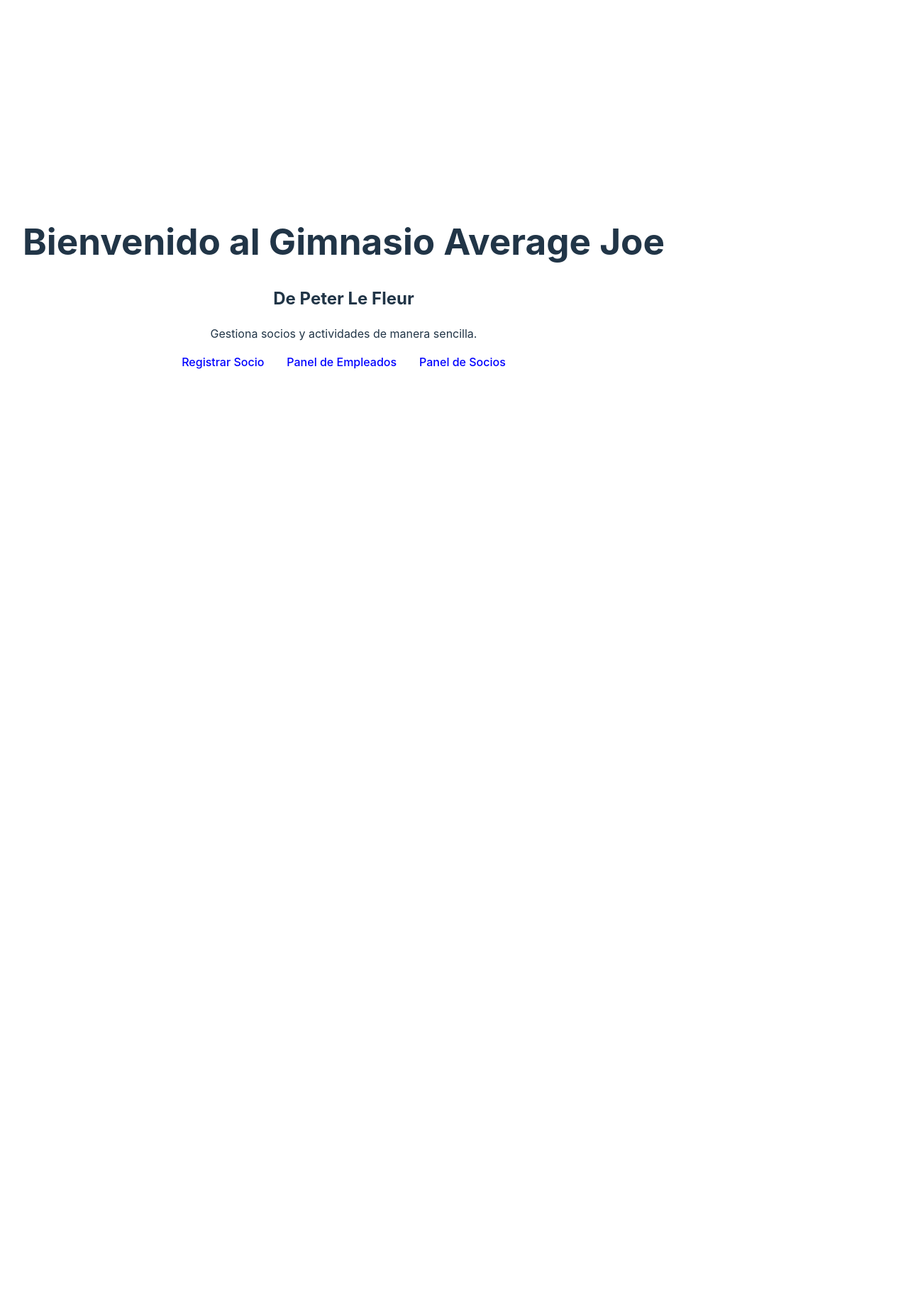
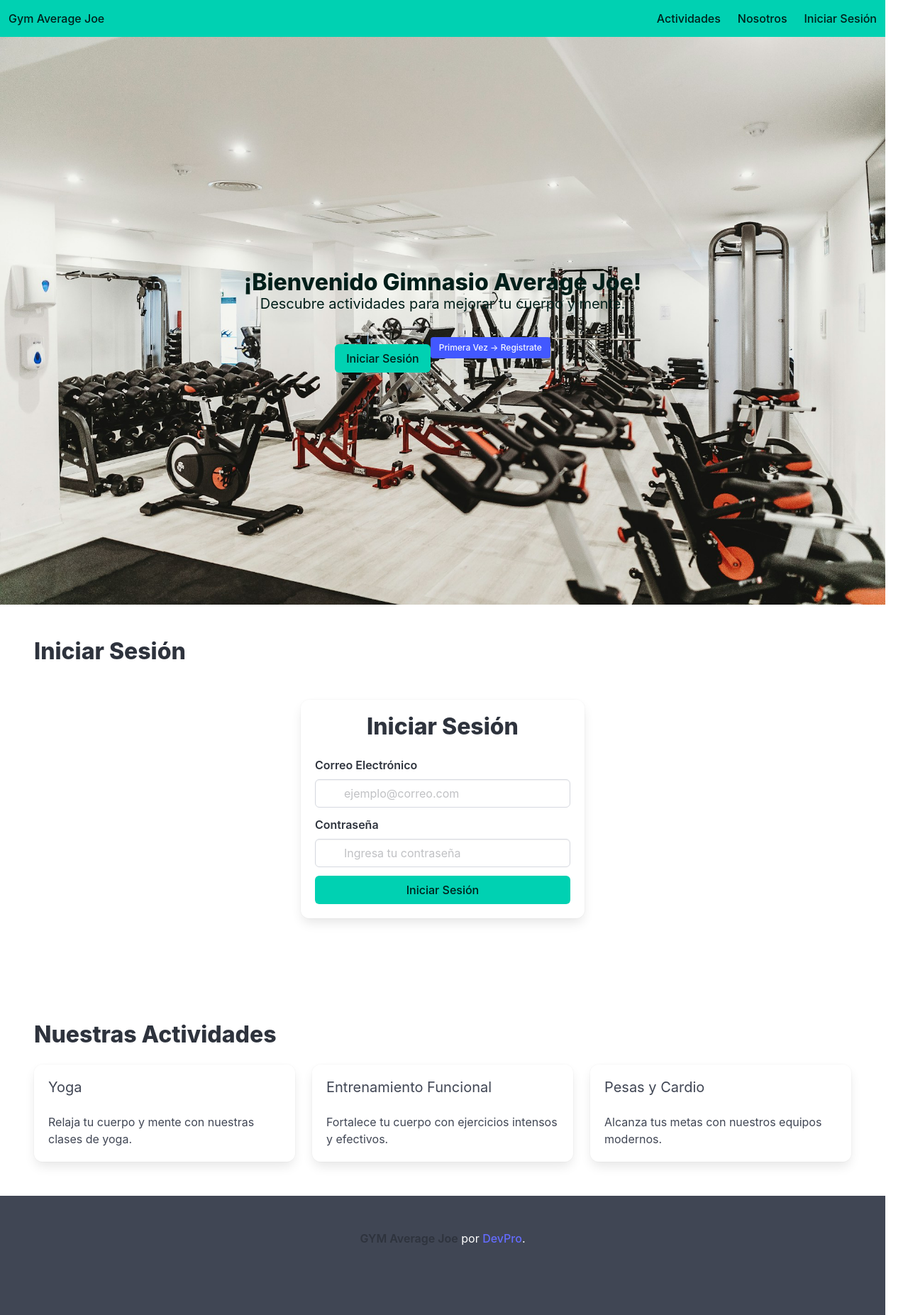
Before and after one commit to JaggoLAP/gym-front, a React (Vite) app: page / in a window 1280 px wide. Shown: the whole page at 71% size. Before the commit the page ends 800 px from the top, so only its background shows below. Built offline with nearby package versions, Linux system fonts and the light colour scheme.

Commit message:
actualizacion Home y Login

```diff
--- a/package.json
+++ b/package.json
@@ -10,6 +10,7 @@
     "preview": "vite preview"
   },
   "dependencies": {
+    "bulma": "^1.0.3",
     "react": "^18.3.1",
     "react-dom": "^18.3.1",
     "react-router-dom": "^7.1.2"
--- /dev/null
+++ b/src/components/Footer.jsx
@@ -0,0 +1,13 @@
+import 'react';
+
+const Footer = () => (
+  <footer className="footer has-background-grey-dark has-text-white">
+    <div className="content has-text-centered">
+      <p>
+        <strong>GYM Average Joe</strong> por <a href="#">DevPro</a>.
+      </p>
+    </div>
+  </footer>
+);
+
+export default Footer;
--- /dev/null
+++ b/src/components/LoginForm.jsx
@@ -0,0 +1,66 @@
+import  { useState } from 'react';
+
+const LoginForm = () => {
+  const [email, setEmail] = useState('');
+  const [password, setPassword] = useState('');
+
+  const handleSubmit = (e) => {
+    e.preventDefault();
+    console.log('Iniciando sesión con:', { email, password });
+    // Aquí puedes agregar la lógica para el manejo de inicio de sesión
+  };
+
+  return (
+    <div className="container is-fluid">
+      <div className="box" style={{ maxWidth: '400px', margin: '50px auto' }}>
+        <h1 className="title has-text-centered">Iniciar Sesión</h1>
+        <form onSubmit={handleSubmit}>
+          {/* Campo de email */}
+          <div className="field">
+            <label className="label">Correo Electrónico</label>
+            <div className="control has-icons-left">
+              <input
+                className="input"
+                type="email"
+                placeholder="ejemplo@correo.com"
+                value={email}
+                onChange={(e) => setEmail(e.target.value)}
+                required
+              />
+              <span className="icon is-small is-left">
+                <i className="fas fa-envelope"></i>
+              </span>
+            </div>
+          </div>
+
+          {/* Campo de contraseña */}
+          <div className="field">
+            <label className="label">Contraseña</label>
+            <div className="control has-icons-left">
+              <input
+                className="input"
+                type="password"
+                placeholder="Ingresa tu contraseña"
+                value={password}
+                onChange={(e) => setPassword(e.target.value)}
+                required
+              />
+              <span className="icon is-small is-left">
+                <i className="fas fa-lock"></i>
+              </span>
+            </div>
+          </div>
+
+          {/* Botón de inicio de sesión */}
+          <div className="field">
+            <button type="submit" className="button is-primary is-fullwidth">
+              Iniciar Sesión
+            </button>
+          </div>
+        </form>
+      </div>
+    </div>
+  );
+};
+
+export default LoginForm;
--- /dev/null
+++ b/src/components/Navbar.jsx
@@ -0,0 +1,20 @@
+import "react";
+
+const Navbar = () => (
+    <nav className="navbar is-primary" role="navigation" aria-label="main navigation">
+      <div className="navbar-brand">
+        <a className="navbar-item" href="/">
+            Gym Average Joe
+        </a>
+      </div>
+      <div className="navbar-menu">
+        <div className="navbar-end">
+          <a className="navbar-item" href="#activities">Actividades</a>
+          <a className="navbar-item" href="#about">Nosotros</a>
+          <a className="navbar-item" href="#login">Iniciar Sesión</a>
+        </div>
+      </div>
+    </nav>
+  );
+
+  export default Navbar;
--- a/src/main.jsx
+++ b/src/main.jsx
@@ -1,3 +1,4 @@
+import 'bulma/css/bulma.min.css';
 import React from 'react'
 import ReactDOM from 'react-dom/client'
 import './index.css'
--- a/src/pages/HomePage.jsx
+++ b/src/pages/HomePage.jsx
@@ -1,27 +1,102 @@
 import 'react';
-import { Link } from 'react-router-dom';
+import  { useState } from 'react';
+/*import { Link } from 'react-router-dom';*/
+import Navbar from '../components/navBar';
+import Footer from '../components/Footer';
+import gymBackground from '../assets/gym-background.jpg';
+import LoginForm from '../components/LoginForm';
 
-const HomePage = () => {
+function HomePage() {
+  const [isModalOpen, setIsModalOpen] = useState(false);
+
+  const toggleModal = () => {
+    setIsModalOpen(!isModalOpen);
+  };
   return (
-    <div style={{ textAlign: 'center', padding: '2rem' }}>
-      <h1>Bienvenido al Gimnasio Average Joe</h1>
-      <h2>De Peter Le Fleur</h2>
-      <p>Gestiona socios y actividades de manera sencilla.</p>
+    <div>
+      <Navbar />
+      <section
+        className="hero is-fullheight is-primary is-bold"
+        style={{
+          backgroundImage: `url(${gymBackground})`,
+          backgroundSize: 'cover',
+          backgroundPosition: 'center',
+        }}
+      >
+        <div className="hero-body">
+          <div className="container has-text-centered">
+            <h1 className="title">¡Bienvenido Gimnasio Average Joe!</h1>
+            <h2 className="subtitle">
+              Descubre actividades para mejorar tu cuerpo y mente.
+            </h2>
+            <a href="#login" className="button is-primary" style={{ marginTop: '20px' }}>
+              Iniciar Sesión
+            </a>
+            <a href="/register" className="button is-link is-small" style={{ marginTop: '10px' }}>
+              Primera Vez → Registrate
+            </a>
+          </div>
+        </div>
+      </section>
 
-      <div style={{ marginTop: '1rem' }}>
-        {/* Enlaces a otras páginas */}
-        <Link to="/register" style={{ margin: '0 1rem', textDecoration: 'none', color: 'blue' }}>
-          Registrar Socio
-        </Link>
-        <Link to="/employee-dashboard" style={{ margin: '0 1rem', textDecoration: 'none', color: 'blue' }}>
-          Panel de Empleados
-        </Link>
-        <Link to="/member-dashboard" style={{ margin: '0 1rem', textDecoration: 'none', color: 'blue' }}>
-          Panel de Socios
-        </Link>
-      </div>
+      <section id="login" className="section">
+        <div className="container">
+          <h2 className="title">Iniciar Sesión</h2>
+          <LoginForm />
+        </div>
+      </section>
+
+      <section className="section" id="activities">
+        <div className="container">
+          <h2 className="title">Nuestras Actividades</h2>
+          <div className="columns">
+            <div className="column">
+              <div className="box">
+                <h3 className="subtitle">Yoga</h3>
+                <p>Relaja tu cuerpo y mente con nuestras clases de yoga.</p>
+              </div>
+            </div>
+            <div className="column">
+              <div className="box">
+                <h3 className="subtitle">Entrenamiento Funcional</h3>
+                <p>Fortalece tu cuerpo con ejercicios intensos y efectivos.</p>
+              </div>
+            </div>
+            <div className="column">
+              <div className="box">
+                <h3 className="subtitle">Pesas y Cardio</h3>
+                <p>Alcanza tus metas con nuestros equipos modernos.</p>
+              </div>
+            </div>
+          </div>
+        </div>
+      </section>
+      <Footer />
+      {isModalOpen && (
+        <div className={`modal ${isModalOpen ? 'is-active' : ''}`}>
+          <div className="modal-background" onClick={toggleModal}></div>
+          <div className="modal-card">
+            <header className="modal-card-head">
+              <p className="modal-card-title">Iniciar Sesión</p>
+              <button
+                className="delete"
+                aria-label="close"
+                onClick={toggleModal}
+              ></button>
+            </header>
+            <section className="modal-card-body">
+              <LoginForm />
+            </section>
+            <footer className="modal-card-foot">
+              <button className="button" onClick={toggleModal}>
+                Cerrar
+              </button>
+            </footer>
+          </div>
+        </div>
+      )}
     </div>
   );
-};
+}
 
 export default HomePage;
```
Also changed, not shown: src/components/ActivityForm.jsx (+37 -0 lines), src/assets/gym-background.jpg (added), 1 other file (tests, documents, lock files or other folders).
